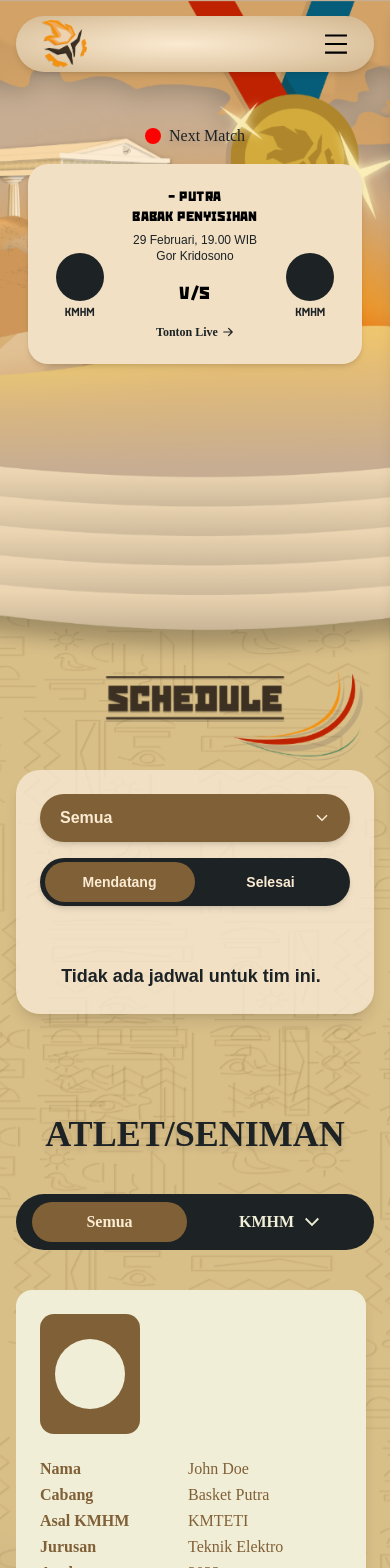
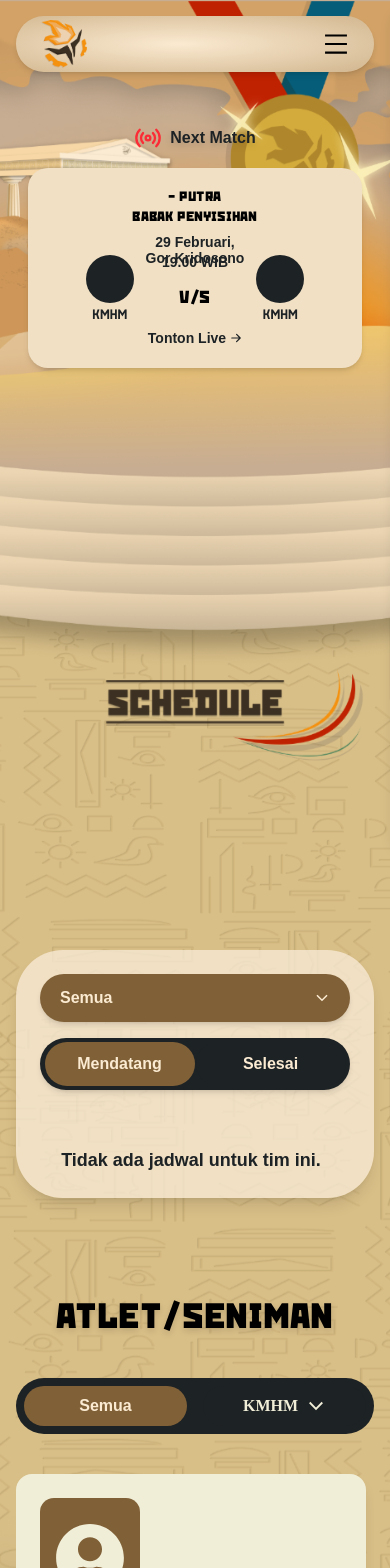
Before and after one commit to Teknisiade2025/FrontEnd, a Next.js app: page /subcabang in a window 390 px wide. Shown: the top 1568 px of the page. Built offline with nearby package versions, Linux system fonts and the light colour scheme; a web font is replaced by a local one.

Commit message:
SUBCABANG: add bgsubcabang desktop, component: jadwal, atlet pertandingan; page subcabang; navbarmobiledesktop

```diff
--- a/src/app/component/navbar/navbarMobileDesktop.jsx
+++ b/src/app/component/navbar/navbarMobileDesktop.jsx
@@ -16,9 +16,9 @@ const Navbar = () => {
   const router = useRouter()
 
   const dropdownOptions = {
-  Olahraga: ["Sepak Bola", "Futsal", "Mobile Legends", "valorant",
+  Olahraga: ["Sepak Bola", "Futsal", "Mobile Legends", "Valorant",
               "Voli", "Tenis Meja", "FIFA", "Atletik",
-              "Badminton", "Basket", "catur", "PUBG"],
+              "Badminton", "Basket", "Catur", "PUBG"],
   Seni: ["Band", "Tari Tradisional", "Cipta Puisi", "Fotografi",
           "Vokal Grup", "Dance", "Poster", "Seni Lukis",
           "Solo Vokal", "Monolog" ],
--- a/src/app/component/subcabang/atlet.jsx
+++ b/src/app/component/subcabang/atlet.jsx
@@ -2,6 +2,8 @@
 
 import React, { useState, useEffect, useRef } from "react";
 import { IoChevronDownSharp } from "react-icons/io5";
+import { FaUserCircle } from "react-icons/fa";
+
 
 const Atlet = () => {
   const [selectedTab, setSelectedTab] = useState("Semua");
@@ -96,16 +98,16 @@ const Atlet = () => {
       `}</style>
 
       {/* Judul */}
-      <h1 className="text-center text-[#1D2225] text-4xl sm:text-5xl md:text-7xl font-bold font-['Snowstorm_Bold'] drop-shadow-md">
+      <h1 className="font-snowstorm text-center text-[#1D2225] text-4xl sm:text-5xl md:text-7xl font-bold font-['Snowstorm_Bold'] drop-shadow-md">
         ATLET/SENIMAN
       </h1>
 
       {/* Tab Navigasi */}
-      <div className="relative flex flex-row flex-wrap w-full sm:w-[565px] h-auto sm:h-[66px] px-4 py-2 gap-4 sm:gap-[6.031px] rounded-[53.415px] bg-[#1D2225] z-30">
+      <div className="relative flex flex-row flex-wrap w-full sm:w-[565px] h-auto sm:h-[66px] px-2 py-2 gap-4 sm:gap-[6.031px] rounded-[53.415px] bg-[#1D2225] z-30">
         {/* Tab Semua */}
         <div
-          className={`flex-1 flex items-center justify-center px-4 py-2 rounded-[45.66px] cursor-pointer transition-all duration-200
-          ${selectedTab === "Semua" ? "bg-[#806037]" : ""}`}
+          className={`font-sofia flex-1 flex items-center justify-center px-4 py-2 rounded-[45.66px] cursor-pointer transition-all duration-200
+          ${selectedTab === "Semua" ? "bg-[#806037] text-[#FBEBD2]" : "bg-[#1D2225] text-[#FBEBD2] hover:bg-[#2a2f33]"}`}
         >
           <button
             onClick={() => {
@@ -113,7 +115,7 @@ const Atlet = () => {
               setSelectedDropdown("Semua");
               setIsDropdownOpen(false);
             }}
-            className="text-center text-[#FBEBD2] text-[16px] sm:text-[18px] font-['Sofia_Sans'] font-extrabold"
+            className="font-sofia text-center text-[#FBEBD2] text-[16px] sm:text-[18px] font-['Sofia_Sans'] font-extrabold"
           >
             Semua
           </button>
@@ -123,7 +125,7 @@ const Atlet = () => {
         <div
           ref={dropdownRef}
           className={`relative flex-1 flex items-center justify-center px-4 py-2 rounded-[27.57px] cursor-pointer
-          ${selectedTab === "KMHM" ? "bg-[#806037]" : "bg-[#1D2225]"}`}
+          ${selectedTab === "KMHM" ? "bg-[#806037] text-[#FBEBD2]" : "bg-[#1D2225] text-[#FBEBD2] hover:bg-[#2a2f33]"}`}
         >
           <button
             onClick={() => {
@@ -141,10 +143,10 @@ const Atlet = () => {
 
           {/* Dropdown */}
           <div
-            className={`absolute left-0 top-full mt-2 w-full bg-[#FBEBD2] rounded-xl shadow-md transition-all duration-300 ease-in-out
+            className={`absolute left-0 top-full mt-2 w-full bg-[#FBEBD2] rounded-xl shadow-md overflow-hidden transition-all duration-300 ease-in-out z-10
             ${isDropdownOpen ? "max-h-[300px] opacity-100 translate-y-0 py-2" : "max-h-0 opacity-0 -translate-y-2 overflow-hidden"}`}
           >
-            <ul className="flex flex-col px-4 text-[#1D2225] text-sm">
+            <ul className="font-sofia text-base text-medium text-sm flex flex-col px-4 text-[#1D2225]">
               {dropdownOptions.map((option, index) => (
                 <li key={index}>
                   <button
@@ -166,15 +168,15 @@ const Atlet = () => {
 
       {/* Kartu Atlet */}
       <div className="w-full h-[400px] overflow-y-scroll pr-2 atlet-scrollbar max-w-full">
-        <div className="grid grid-cols-1 md:grid-cols-2 gap-8 max-w-[1600px] mx-auto pb-8">
+        <div className="grid grid-cols-1 md:grid-cols-2 gap-4 max-w-[1600px] mx-auto pb-8">
           {filteredAtlet.map((a) => (
             <div
               key={a.id}
               className="flex flex-col md:flex-row items-start gap-6 p-6 rounded-2xl hover:bg-[#806037] bg-[#F0EED7] transition-colors duration-300 shadow-lg hover:text-[#F0EED7] text-[#806037] min-h-[300px] w-full"
             >
               {/* Avatar */}
-              <div className="w-[100px] h-[120px] bg-[#806037] rounded-xl flex items-center justify-center shrink-0">
-                <div className="w-[70px] h-[70px] bg-[#F0EED7] rounded-full" />
+              <div className="w-[100px] h-[120px] bg-[#806037] rounded-xl flex items-center justify-center shrink-0 group-hover:bg-[#F0EED7] transition-colors duration-300">
+                <FaUserCircle className="w-[70px] h-[70px] text-[#F0EED7] group-hover:text-[#806037] transition-colors duration-300" />
               </div>
 
               {/* Info */}
--- a/src/app/component/subcabang/jadwal.jsx
+++ b/src/app/component/subcabang/jadwal.jsx
@@ -68,7 +68,7 @@ const Jadwal = () => {
 
   return (
     <div className="w-full">
-      <div className="w-full flex flex-col lg:flex-row items-start lg:items-stretch gap-6 px-4 sm:px-6 max-w-7xl mx-auto">
+      <div className="w-full flex flex-col lg:flex-row items-start lg:items-stretch gap-50 px-4 sm:px-14 max-w-7xl mx-auto">
         {/* Gambar Jadwal */}
         <div className="w-full lg:w-auto flex justify-center lg:justify-start lg:min-w-[200px] lg:self-stretch">
           <div className="h-full flex items-center justify-center py-6">
@@ -81,7 +81,7 @@ const Jadwal = () => {
         </div>
 
         {/* Main Container */}
-        <div className="flex-1 w-full h-auto lg:h-[500px] p-6 lg:p-8 bg-[#FAEDDABD] shadow-lg rounded-[24px] flex flex-col gap-6">
+        <div className="flex-1 w-full h-auto lg:h-[500px] p-6 lg:p-8 bg-[#FAEDDABD] shadow-lg rounded-[47px] flex flex-col gap-6">
           <style jsx>{`
             .matches-scrollbar::-webkit-scrollbar {
               width: 8px;
@@ -118,15 +118,15 @@ const Jadwal = () => {
                 <IoChevronDownSharp size={16} />
               </button>
               <div
-                className={`absolute left-0 mt-2 w-full bg-[#FBEBD2] rounded-xl shadow-lg overflow-hidden transition-all duration-300 ease-in-out z-10 ${
-                  isDropdownOpen ? "max-h-[300px] opacity-100 translate-y-1" : "max-h-0 opacity-0 -translate-y-2"
+                className={`absolute left-0 mt-2 w-full bg-[#FBEBD2] rounded-xl shadow-md overflow-hidden transition-all duration-300 ease-in-out z-10 ${
+                  isDropdownOpen ? "max-h-[350px] opacity-100 translate-y-1" : "max-h-0 opacity-0 -translate-y-2"
                 }`}
               >
-                <ul className="flex flex-col px-4 py-3 text-[#1D2225]">
+                <ul className="font-sofia text-base font-extrabold flex flex-col px-4 py-3 text-[#1D2225] ">
                   {dropdownOptions.map((option, idx) => (
                     <li
                       key={idx}
-                      className="cursor-pointer py-2 hover:underline text-sm font-medium"
+                      className="cursor-pointer py-1 hover:underline text-sm font-medium"
                       onClick={() => {
                         setSelectedDropdown(option);
                         setIsDropdownOpen(false);
@@ -145,7 +145,7 @@ const Jadwal = () => {
                 <button
                   key={tab}
                   onClick={() => setSelectedTab(tab)}
-                  className={`w-[150px] py-2.5 font-sofia font-extrabold text-sm rounded-full transition-all duration-200 ${
+                  className={`w-[150px] py-2.5 font-sofia font-extrabold text-base rounded-full transition-all duration-200 ${
                     selectedTab === tab ? "bg-[#806037] text-[#FBEBD2]" : "bg-[#1D2225] text-[#FBEBD2] hover:bg-[#2a2f33]"
                   }`}
                 >
@@ -176,26 +176,24 @@ const Jadwal = () => {
 
 const MatchCard = ({ match }) => {
   return (
-    <div className="w-full px-3 py-4 sm:px-6 sm:py-6 bg-[#5F56487F] shadow-md rounded-[20px] flex flex-col gap-4">
+    <div className="w-full px-3 py-4 sm:px-16 sm:py-6 bg-[#5F56487F] shadow-md rounded-[38px] flex flex-col gap-1 sm:gap-1">
       {/* Judul Pertandingan */}
       <div className="text-center">
-    <div className="text-[#1D2225] font-[Snowstorm] text-sm sm:text-base md:text-lg font-bold">
+        <div className="text-[#1D2225] font-[Snowstorm] self-stretch h-5 text-sm sm:text-base md:text-xl font-bold">
           SEPAK BOLA - PUTRI
         </div>
-    <div className="text-[#1D2225] font-[Snowstorm] text-sm sm:text-base md:text-lg font-bold">
+        <div className="text-[#1D2225] font-[Snowstorm] text-sm sm:text-base md:text-xl font-bold">
           BABAK PENYISIHAN
         </div>
       </div>
-
-
       {/* Baris 2: Logo A | Info Tengah | Logo B */}
-      <div className="flex flex-row items-center justify-between gap-2 sm:gap-4">
+      <div className="flex flex-row justify-between items-center gap-2 sm:gap-4">
         {/* Team A */}
         <div className="flex flex-col items-center gap-1 sm:gap-2 min-w-[60px] sm:min-w-[80px]">
           <div className="w-12 h-12 sm:w-16 sm:h-16 lg:w-20 lg:h-20 rounded-full bg-white flex items-center justify-center overflow-hidden shadow-sm">
             <img src={match.teamA.logo} alt={match.teamA.name} className="w-full h-full object-contain" />
           </div>
-          <span className="text-[#1D2225] font-bold font-snowstorm text-xs sm:text-sm lg:text-base text-center">
+          <span className="text-[#1D2225] font-bold font-snowstorm text-sm sm:text-base md:text-xl text-center">
             {match.teamA.name}
           </span>
         </div>
@@ -203,7 +201,7 @@ const MatchCard = ({ match }) => {
         {/* Info Tengah */}
         <div className="flex flex-col items-center text-center gap-3 sm:gap-6 mx-auto flex-1 min-w-[140px] sm:min-w-[200px] lg:min-w-[240px]">
           <div  className="flex flex-col items-center text-center ">
-          <p className="text-[#1D2225] font-sofia text-xs sm:text-sm font-normal">
+          <p className="text-[#1D2225] self-stretch h-5 text-sm sm:text-lg font-sofia font-extrabold">
             {new Date(match.date).toLocaleString("id-ID", {
               weekday: "short",
               day: "numeric",
@@ -213,11 +211,11 @@ const MatchCard = ({ match }) => {
             })}{" "}
             WIB
           </p>
-          <p className="text-[#1D2225] font-sofia text-xs sm:text-sm">{match.venue}</p>
+          <p className="text-[#1D2225] font-sofia font-extrabold text-sm sm:text-lg">{match.venue}</p>
           </div>
-          <div className="text-[#1D2225] font-extrabold text-lg sm:text-2xl lg:text-3xl font-snowstorm">V/S</div>
+          <div className="text-[#1D2225] font-extrabold text-lg sm:text-4xl lg:text-5xl font-snowstorm">V/S</div>
           <div className="flex items-center gap-1 sm:gap-2 cursor-pointer hover:underline">
-            <span className="text-[#1D2225] text-xs sm:text-sm font-sofia font-bold">Tonton Live</span>
+            <span className="flex items-center gap-1 text-[#1D2225] font-sofia font-bold text-sm sm:text-lg cursor-pointer hover:underline">Tonton Live</span>
             <HiArrowRight className="text-[#1D2225] text-xs sm:text-sm" />
           </div>
         </div>
@@ -227,7 +225,7 @@ const MatchCard = ({ match }) => {
           <div className="w-12 h-12 sm:w-16 sm:h-16 lg:w-20 lg:h-20 rounded-full bg-white flex items-center justify-center overflow-hidden shadow-sm">
             <img src={match.teamB.logo} alt={match.teamB.name} className="w-full h-full object-contain" />
           </div>
-          <span className="text-[#1D2225] font-bold font-snowstorm text-xs sm:text-sm lg:text-base text-center">
+          <span className="text-[#1D2225] font-bold font-snowstorm text-sm sm:text-base md:text-xl text-center">
             {match.teamB.name}
           </span>
         </div>
--- a/src/app/component/subcabang/pertandingan.jsx
+++ b/src/app/component/subcabang/pertandingan.jsx
@@ -3,6 +3,7 @@
 import React, { useEffect, useState } from "react";
 import { HiArrowRight } from "react-icons/hi";
 import { useSearchParams } from 'next/navigation'
+import { Radio } from "lucide-react";
 
 const Pertandingan = () => {
   const [pulse, setPulse] = useState(true);
@@ -34,30 +35,29 @@ const Pertandingan = () => {
   return (
     <div className="flex flex-col items-center gap-4 w-full mac-w[400px] px-2 sm:px-5 py-2">
       {/* Judul */}
-      <h1 className="text-center text-[#1D2225] font-[Snowstorm_Bold] text-3xl sm:text-4xl md:text-5xl lg:text-6xl leading-none w-full">
+      <h1 className="text-center text-[#1D2225] font-snowstorm text-3xl sm:text-4xl md:text-5xl lg:text-6xl leading-none w-full">
         <strong>{nama}</strong>
       </h1>
 
       {/* Live Indicator */}
       <div className="flex flex-row items-center gap-2">
-        <div
-          className={`w-4 h-4 sm:w-6 sm:h-6 rounded-full bg-[#FF0000] ${
-            pulse ? "animate-pulse" : ""
-          }`}
+        <Radio
+          className={`text-red-500 ${pulse ? "animate-pulse" : ""}`}
+          size={28}
         />
-        <div className="text-[#1D2225] text-base sm:text-lg md:text-xl font-[Sofia_Sans] drop-shadow-md">
+        <div className="text-[#1D2225] font-sofia font-extrabold text-base sm:text-lg md:text-xl drop-shadow-md">
           Next Match
         </div>
       </div>
 
       {/* Kartu Pertandingan */}
-      <div className="w-full rounded-[20px] sm:rounded-[30px] bg-[#F1E0C4] shadow-md px-4 py-6 flex flex-col gap-1 sm:gap-4">
+      <div className="w-full rounded-[20px] sm:rounded-[38px] bg-[#F1E0C4] shadow-md px-14 py-5 flex flex-col gap-1 sm:gap-1">
         {/* Judul Pertandingan */}
         <div className="text-center">
-    <div className="text-[#1D2225] font-[Snowstorm] text-sm sm:text-base md:text-lg font-bold">
+          <div className="text-[#1D2225] font-[Snowstorm] self-stretch h-5 text-sm sm:text-base md:text-xl font-bold">
             <strong>{nama}</strong> - PUTRA
           </div>
-    <div className="text-[#1D2225] font-[Snowstorm] text-sm sm:text-base md:text-lg font-bold">
+          <div className="text-[#1D2225] font-[Snowstorm] text-sm sm:text-base md:text-xl font-bold">
             BABAK PENYISIHAN
           </div>
         </div>
@@ -69,21 +69,21 @@ const Pertandingan = () => {
             <div className="w-12 h-12 sm:w-16 sm:h-16 md:w-20 md:h-20 lg:w-[100px] lg:h-[100px] rounded-full overflow-hidden bg-[#1D2225] flex items-center justify-center">
               {/* <img src={matchData.teamA.logo} alt="Team A Logo" className="object-contain w-[90%]" /> */}
             </div>
-      <div className="text-[#1D2225] text-center font-[Snowstorm] text-xs sm:text-sm md:text-base leading-tight">
+            <div className="text-[#1D2225] text-center font-[Snowstorm] text-sm sm:text-base md:text-xl leading-tight">
               {matchData.teamA.name}
             </div>
           </div>
 
           <div className="flex flex-col items-center text-center gap-4 sm:gap-6  flex-[2]">
             {/* Info Pertandingan */}
-      <div  className="flex flex-col items-center text-center ">
-          <p className="text-[#1D2225] font-sofia text-xs sm:text-sm font-normal">
+            <div className="flex flex-col items-center text-center gap-1 sm:gap-2">
+              <p className="text-[#1D2225] font-sofia font-extrabold self-stretch h-3 text-sm sm:text-lg">
                 {matchData.date}
               </p>
-          <p className="text-[#1D2225] font-sofia text-xs sm:text-sm">{matchData.venue}</p>
+                <p className="text-[#1D2225] font-sofia font-extrabold text-sm sm:text-lg">{matchData.venue}</p>
                 </div>
-      <div className="text-[#1D2225] font-extrabold text-lg sm:text-2xl lg:text-3xl font-snowstorm">V/S</div>
-      <div className="flex items-center gap-1 text-[#1D2225] font-[Sofia_Sans] font-bold text-xs sm:text-sm cursor-pointer hover:underline">
+            <div className="text-[#1D2225] font-extrabold text-lg sm:text-4xl lg:text-5xl font-snowstorm">V/S</div>
+            <div className="flex items-center gap-1 text-[#1D2225] font-sofia font-bold text-sm sm:text-lg cursor-pointer hover:underline">
               Tonton Live
               <HiArrowRight className="w-3 h-3 sm:w-4 sm:h-4" />
             </div>
@@ -95,7 +95,7 @@ const Pertandingan = () => {
             <div className="w-12 h-12 sm:w-16 sm:h-16 md:w-20 md:h-20 lg:w-[100px] lg:h-[100px] rounded-full overflow-hidden bg-[#1D2225] flex items-center justify-center">
               {/* <img src={matchData.teamB.logo} alt="Team B Logo" className="object-contain w-[90%]" /> */}
             </div>
-      <div className="text-[#1D2225] text-center font-[Snowstorm] text-xs sm:text-sm md:text-base leading-tight">
+            <div className="text-[#1D2225] text-center font-[Snowstorm] text-sm sm:text-base md:text-xl leading-tight">
               {matchData.teamB.name}
             </div>
           </div>
--- a/src/app/subcabang/page.js
+++ b/src/app/subcabang/page.js
@@ -12,7 +12,7 @@ const Schedule = () => {
       {/* Background Layer */}
       <div
         className="absolute inset-0 bg-no-repeat bg-cover z-0
-                   bg-[url('/bgsubcabangmobile.svg')] sm:bg-[url('/bgsubcabang.svg')]"
+                   bg-[url('/bgsubcabangmobile.svg')] sm:bg-[url('/bgsubcabang_desktop.svg')]"
         style={{
           backgroundSize: "cover",
           backgroundPosition: "top",
@@ -23,14 +23,14 @@ const Schedule = () => {
       <main className="relative z-10 flex flex-col items-center gap-[280px] md:gap-[800px] ">
 
         {/* Pertandingan Section */}
-        <section className="w-full flex justify-end px-5 md:px-6 pt-[100px] md:pt-[200px]">
+        <section className="w-full flex justify-end px-5 md:px-30 pt-[100px] md:pt-[249px]">
           <div className="w-full max-w-[600px]">
             <Pertandingan />
           </div>
         </section>
 
         {/* Jadwal & Atlet Section */}
-        <section className="w-full flex flex-col items-center gap-[100px] md:gap-[280px]">
+        <section className="w-full flex flex-col items-center gap-[100px] md:gap-[180px]">
           <Jadwal />
           <Atlet />
         </section>
```
Also changed, not shown: 1 other file (tests, documents, lock files or other folders). Lines whose indentation alone changed are shown as unchanged.
